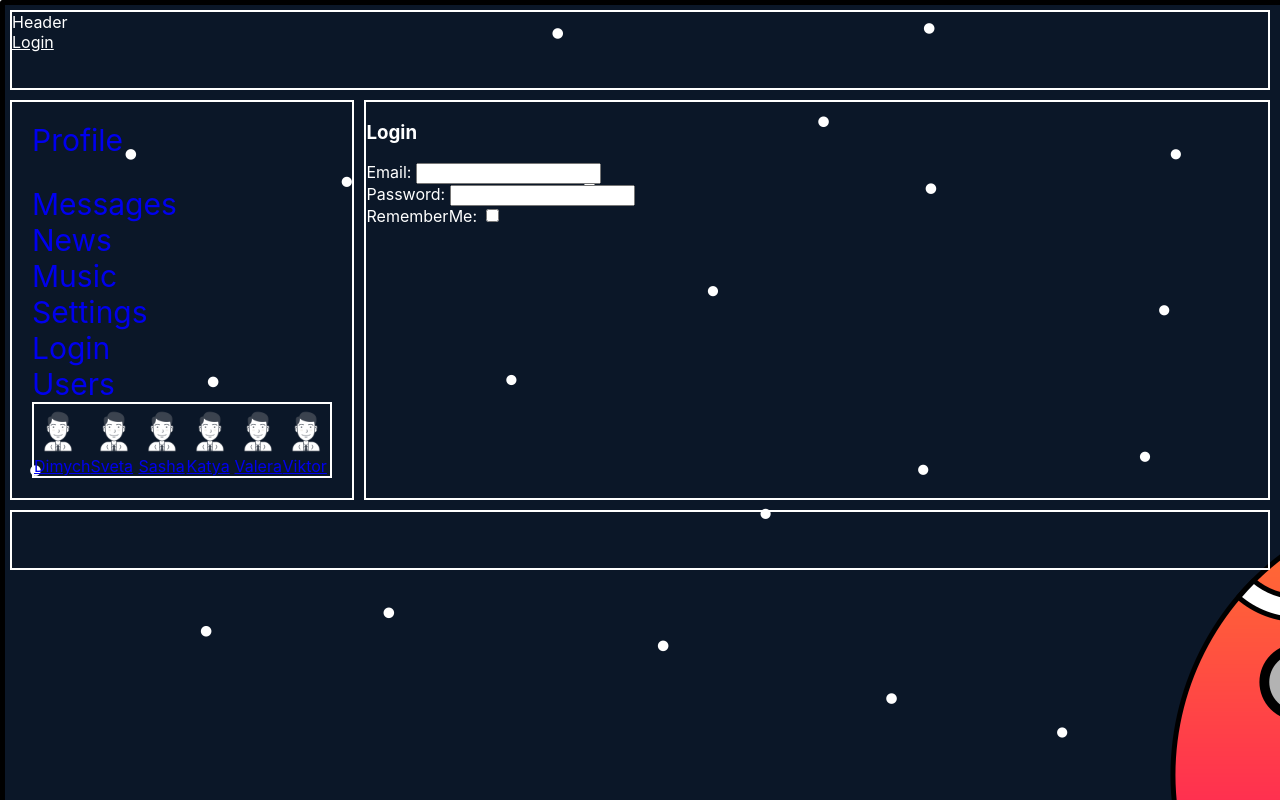
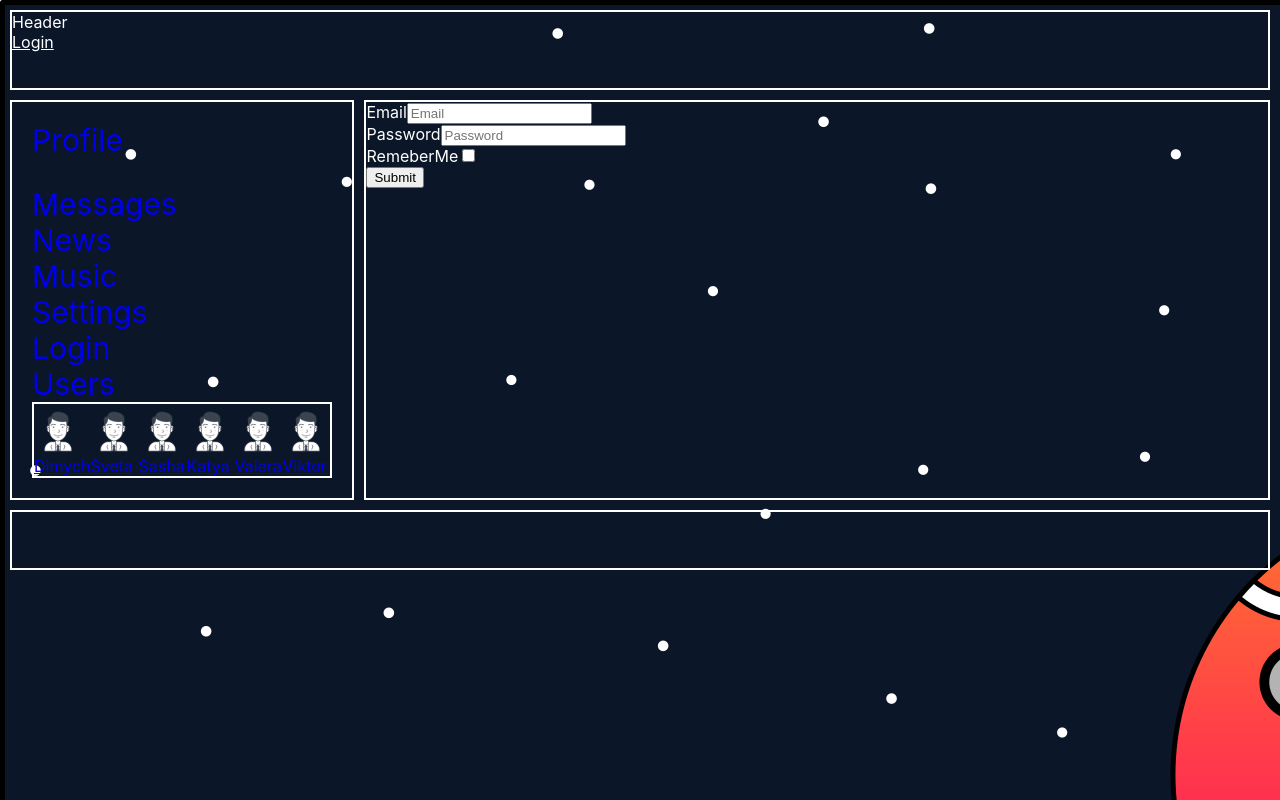
Before and after one commit to rmv-git/samurai-way, a React (Create React App) app: page /login in a window 1280 px wide. Built offline with nearby package versions, Linux system fonts and the light colour scheme; no server answers.

Commit message:
template login component, formik

```diff
--- a/src/components/login/Login.tsx
+++ b/src/components/login/Login.tsx
@@ -1,20 +1,40 @@
 import React from 'react';
+import {Field, Form, Formik} from "formik";
+
+interface MyFormValues {
+    email: string | null;
+    password: string | null;
+    rememberMe: boolean | null;
+}
 
 export const Login = () => {
+
+    const initialValues: MyFormValues = {email: null, rememberMe: null, password: null};
+
     return (
-        <div>
-            <h3>Login</h3>
-            <div>
+        <Formik
+            initialValues={initialValues}
+            onSubmit={(values, actions) => {
+                console.log({values, actions});
+                alert(JSON.stringify(values, null, 2));
+                actions.setSubmitting(false);
+            }}
+        >
+            <Form>
                 <div>
-                    Email: <input type={'email'}/>
+                    <label htmlFor="Email">Email</label>
+                    <Field id="email" type={'email'} name="email" placeholder="Email"/>
                 </div>
                 <div>
-                    Password: <input type={'password'}/>
+                    <label htmlFor="Password">Password</label>
+                    <Field id="password" type={'password'} name="password" placeholder="Password"/>
                 </div>
                 <div>
-                    RememberMe: <input type={'checkbox'}/>
+                    <label htmlFor="RemeberMe">RemeberMe</label>
+                    <Field id="checkbox" type={'checkbox'} name="rememberMe"/>
                 </div>
-            </div>
-        </div>
+                <button type="submit">Submit</button>
+            </Form>
+        </Formik>
     );
 };
```
